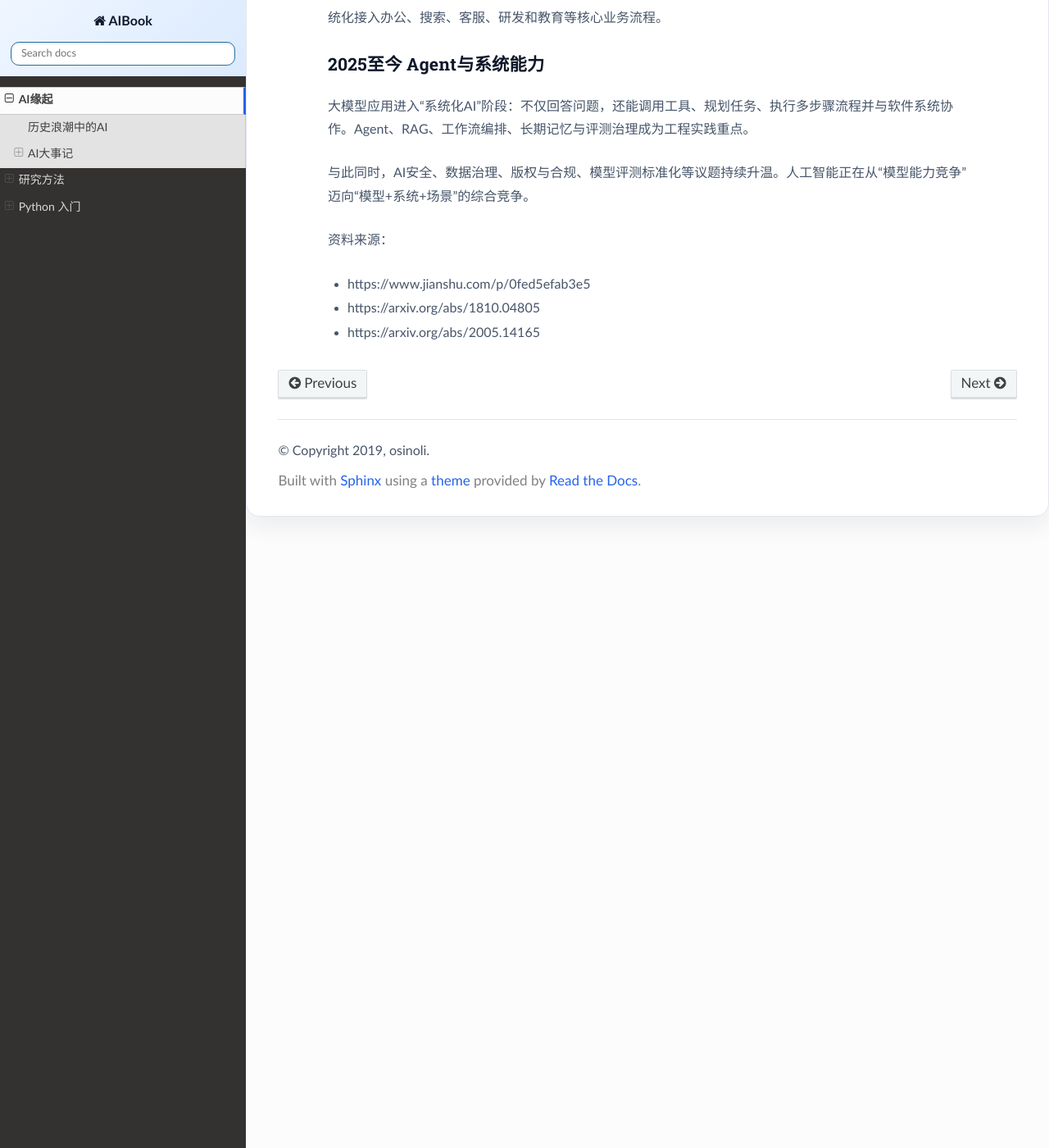
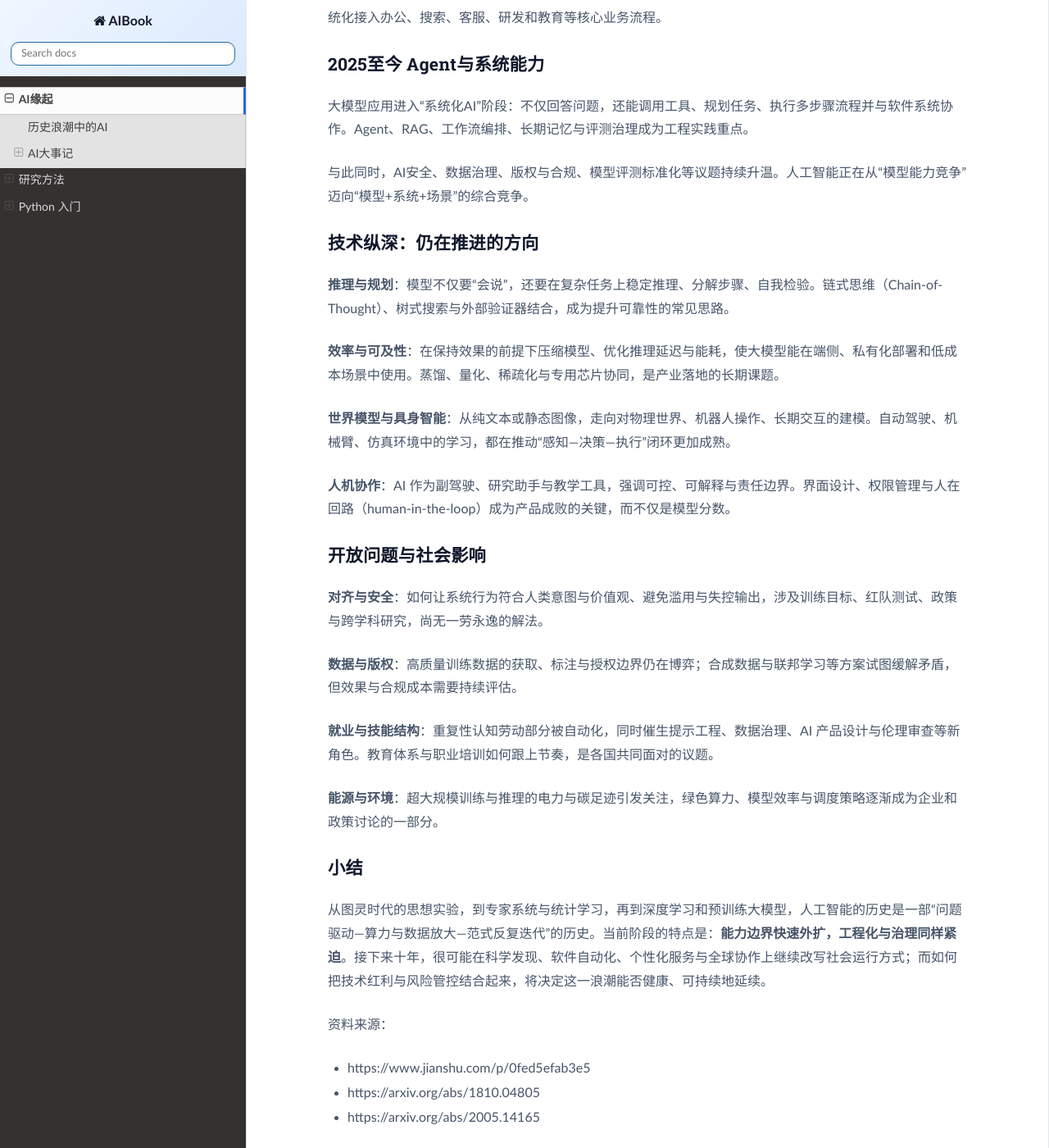
Before and after one commit to NumbEarLILI/AIBOOK, a Sphinx documentation site: the page built from source/AIHistory.md, in a window 1280 px wide and 1400 px high, scrolled down 9389 px. Shown: the whole window at 82% size. Built offline with Sphinx 7.4.7 and the Read the Docs theme 3.1.0, drawn with Linux system fonts in a browser that asks for light colours.

Commit message:
Expand AI history with trends, open questions, and closing summary.
Made-with: Cursor

```diff
--- a/source/AIHistory.md
+++ b/source/AIHistory.md
@@ -161,6 +161,30 @@ IBM的沃森研究中心把概率统计方法引入到人工智能的语言处
 
 与此同时，AI安全、数据治理、版权与合规、模型评测标准化等议题持续升温。人工智能正在从“模型能力竞争”迈向“模型+系统+场景”的综合竞争。
 
+### 技术纵深：仍在推进的方向
+
+**推理与规划**：模型不仅要“会说”，还要在复杂任务上稳定推理、分解步骤、自我检验。链式思维（Chain-of-Thought）、树式搜索与外部验证器结合，成为提升可靠性的常见思路。
+
+**效率与可及性**：在保持效果的前提下压缩模型、优化推理延迟与能耗，使大模型能在端侧、私有化部署和低成本场景中使用。蒸馏、量化、稀疏化与专用芯片协同，是产业落地的长期课题。
+
+**世界模型与具身智能**：从纯文本或静态图像，走向对物理世界、机器人操作、长期交互的建模。自动驾驶、机械臂、仿真环境中的学习，都在推动“感知—决策—执行”闭环更加成熟。
+
+**人机协作**：AI 作为副驾驶、研究助手与教学工具，强调可控、可解释与责任边界。界面设计、权限管理与人在回路（human-in-the-loop）成为产品成败的关键，而不仅是模型分数。
+
+### 开放问题与社会影响
+
+**对齐与安全**：如何让系统行为符合人类意图与价值观、避免滥用与失控输出，涉及训练目标、红队测试、政策与跨学科研究，尚无一劳永逸的解法。
+
+**数据与版权**：高质量训练数据的获取、标注与授权边界仍在博弈；合成数据与联邦学习等方案试图缓解矛盾，但效果与合规成本需要持续评估。
+
+**就业与技能结构**：重复性认知劳动部分被自动化，同时催生提示工程、数据治理、AI 产品设计与伦理审查等新角色。教育体系与职业培训如何跟上节奏，是各国共同面对的议题。
+
+**能源与环境**：超大规模训练与推理的电力与碳足迹引发关注，绿色算力、模型效率与调度策略逐渐成为企业和政策讨论的一部分。
+
+### 小结
+
+从图灵时代的思想实验，到专家系统与统计学习，再到深度学习和预训练大模型，人工智能的历史是一部“问题驱动—算力与数据放大—范式反复迭代”的历史。当前阶段的特点是：**能力边界快速外扩，工程化与治理同样紧迫**。接下来十年，很可能在科学发现、软件自动化、个性化服务与全球协作上继续改写社会运行方式；而如何把技术红利与风险管控结合起来，将决定这一浪潮能否健康、可持续地延续。
+
 资料来源：
 
 - https://www.jianshu.com/p/0fed5efab3e5
```
